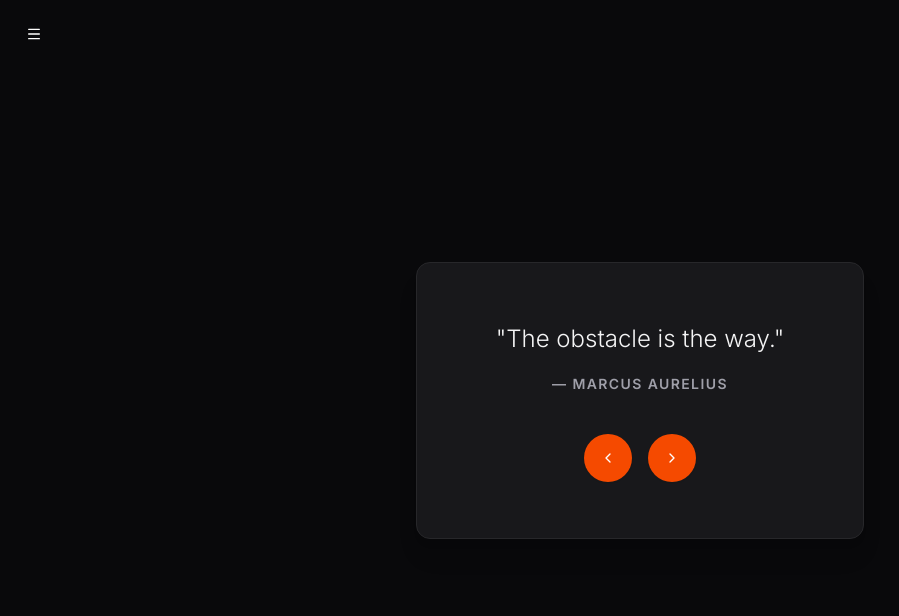
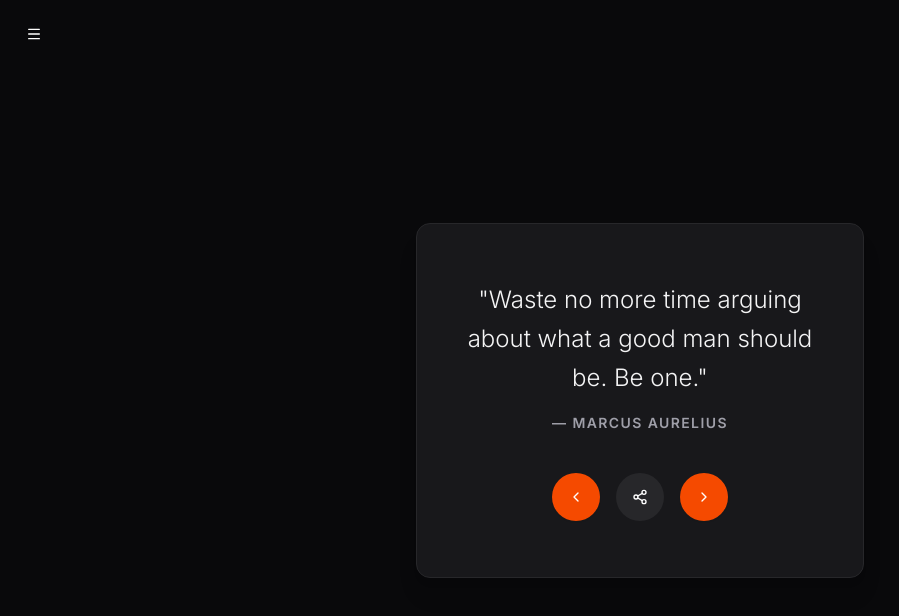
Before and after one commit to DmitriyCode0/my-quote-app, a Next.js app: page / in a window 1280 px wide. Shown: the top 616 px of the page, without its empty margins (0-899 px from the left). Built offline with nearby package versions, Linux system fonts and the light colour scheme.

Commit message:
Added daily quote logic

```diff
--- a/src/app/page.tsx
+++ b/src/app/page.tsx
@@ -1,26 +1,34 @@
 "use client";
-
+import { useState, useEffect } from "react";
 import Image from "next/image";
-import { useState } from "react";
 import { Card, CardContent } from "@/components/ui/card";
 import { Button } from "@/components/ui/button";
 import { Sheet, SheetContent, SheetTrigger } from "@/components/ui/sheet";
-import { Menu, ChevronLeft, ChevronRight } from "lucide-react";
+import {
+  Menu,
+  ChevronLeft,
+  ChevronRight,
+  Share2,
+  Calendar,
+} from "lucide-react";
 import { quotes } from "@/lib/quotes";
 
 export default function Home() {
-  // 2. THE LOGIC (State)
-  // We start at index 0 (the first quote)
-  const [currentIndex, setCurrentIndex] = useState(0);
+  const today = new Date();
+  const daysSinceEpoch = Math.floor(today.getTime() / (1000 * 60 * 60 * 24));
+  const dailyIndex = daysSinceEpoch % quotes.length;
+  const [currentIndex, setCurrentIndex] = useState(dailyIndex);
 
-  // Function to go to the next quote
   const nextQuote = () => {
     setCurrentIndex((prev) => (prev + 1) % quotes.length);
   };
 
-  // Function to go to the previous quote
   const prevQuote = () => {
     setCurrentIndex((prev) => (prev - 1 + quotes.length) % quotes.length);
+  };
+
+  const goToToday = () => {
+    setCurrentIndex(dailyIndex);
   };
 
   return (
@@ -49,10 +57,17 @@ export default function Home() {
                     className="rounded-xl" /* Optional: adds rounded corners */
                   />
                 </div>
+                {/* Navigation Items */}
+                <nav className="flex flex-col gap-4 text-zinc-400 mt-4">
+                  <p
+                    onClick={goToToday}
+                    className="hover:text-white cursor-pointer flex items-center gap-2"
+                  >
+                    <Calendar className="h-4 w-4" /> Today's Quote
+                  </p>
+                  <p className="hover:text-white cursor-pointer">Favorites</p>
+                </nav>
               </div>
-              <p>Home</p>
-              <p>Favorites</p>
-              <p>Settings</p>
             </div>
           </SheetContent>
         </Sheet>
@@ -80,6 +95,24 @@ export default function Home() {
             >
               <ChevronLeft className="h-4 w-4" />
             </Button>
+            {/* "Today" Button indicator (only shows if not on daily quote) */}
+            {currentIndex !== dailyIndex ? (
+              <Button
+                onClick={goToToday}
+                size="icon"
+                className="h-12 w-12 rounded-full bg-zinc-800 hover:bg-zinc-700 text-white border-none"
+                title="Back to Today"
+              >
+                <Calendar className="h-5 w-5" />
+              </Button>
+            ) : (
+              <Button
+                size="icon"
+                className="h-12 w-12 rounded-full bg-zinc-800 hover:bg-zinc-700 text-white border-none cursor-default"
+              >
+                <Share2 className="h-5 w-5" />
+              </Button>
+            )}
             <Button
               onClick={nextQuote}
               variant="outline"
```
